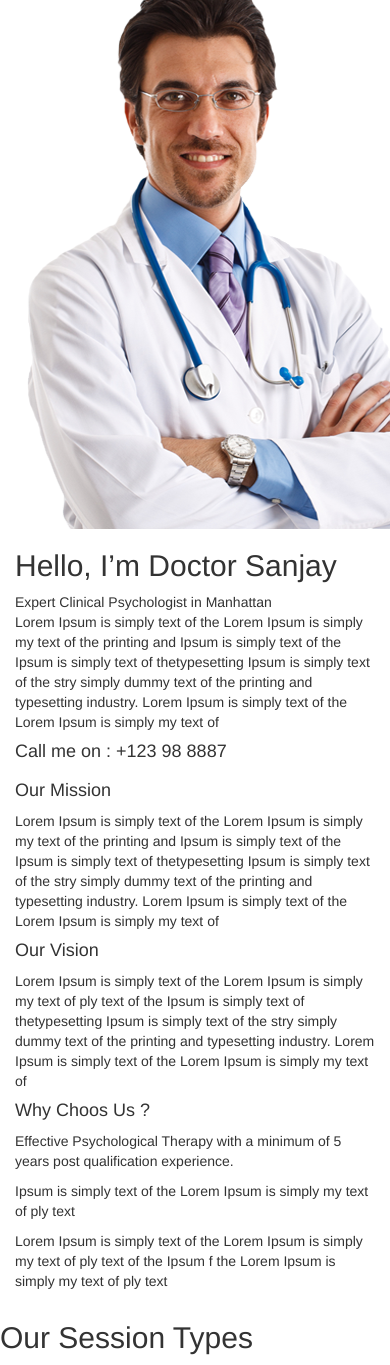
After one commit to microedet/yoteayudo, a Django app: page / in a window 390 px wide; the page is wider, and only the part inside the window is pictured. The commit adds this page. Shown: the part 3030-4395 px from the top of that part. Run offline with Django 3.2, Linux system fonts and the light colour scheme; some libraries are stand-ins or nearby versions.

Commit message:
se crea nueva rama y se integran los ficheros no subidos

```diff
--- a/core/templates/core/base.html
+++ b/core/templates/core/base.html
@@ -30,16 +30,16 @@
                    </div>
                    <div id="menu" class="col-lg-7 col-md-8 d-none d-md-block no-padding">
                        <ul>
-                            <li><a href="{% url 'index' %}">Home</a></li>
-                            <li><a href="{% url 'about_us' %}">About Us</a></li>
-                            <li><a href="{% url 'services' %}">Services</a></li>
+                            <li><a href="{% url 'index' %}">Inicio</a></li>
+                            <li><a href="{% url 'about_us' %}">Acerca de</a></li>
+                            <li><a href="{% url 'services' %}">Servicios</a></li>
                             <li><a href="{% url 'blog' %}">Blog</a></li>
-                            <li><a href="{% url 'gallery' %}">Gallery</a></li>
-                            <li><a href="{% url 'contact_us' %}">Contact Us</a></li>
+                            <li><a href="{% url 'gallery' %}">Galeria</a></li>
+                            <li><a href="{% url 'contact_us' %}">Contacto</a></li>
                         </ul>
                    </div>
                    <div class="col-sm-2 d-none d-lg-block">
-                       <button class="btn btn-success">Book an Appointment</button>
+                       <button class="btn btn-success">Reservar ahora</button>
                    </div>
                 </div>
             </div>
--- /dev/null
+++ b/core/templates/core/index.html
@@ -0,0 +1,234 @@
+{% extends 'core/base.html' %}
+{% load static %}
+{% block content %}
+
+    <!-- ################# Slider Starts Here#######################--->
+     <div class="slider">
+        <!-- Set up your HTML -->
+        <div class="owl-carousel ">
+            <div class="slider-img">
+                <div class="item">
+                    <div class="slider-img"><img src="{% static 'core/images/slider/slider-1.jpg ' %}"></div>
+                    <div class="container">
+                        <div class="row">
+                            <div class="col-lg-offset-2 col-lg-8 col-md-offset-2 col-md-8 col-sm-12 col-xs-12">
+                                <div class="slider-captions">
+                                    <h1 class="slider-title">Feeling stress or anxious?</h1>
+                                    <p class="slider-text hidden-xs">We can help you conquer a wide range of psychological and emotional problems.</p>
+                                    <a href="#" class="btn btn-success hidden-xs">View All Therapies</a>
+                                </div>
+                            </div>
+                        </div>
+                    </div>
+                </div>
+            </div>
+            <div class="item">
+                <div class="slider-img"><img src="{% static 'core/images/slider/slider-2.jpg ' %}"></div>
+                <div class="container">
+                    <div class="row">
+                        <div class="col-lg-offset-2 col-lg-8 col-md-offset-2 col-md-8 col-sm-12 col-xs-12">
+                            <div class="slider-captions">
+                                <h1 class="slider-title">It's time for better help.</h1>
+                                <p class="slider-text hidden-xs">We can help you conquer a wide range of psychological and emotional problems.</p>
+                                <a href="#" class="btn btn-success hidden-xs">Schedule A Visit</a>
+                            </div>
+                        </div>
+                    </div>
+                </div>
+            </div>
+            <div class="item">
+                <div class="slider-img"> <img src="{% static 'core/images/slider/slider-3.jpg ' %}"></div>
+                <div class="container">
+                    <div class="row">
+                        <div class="col-lg-offset-2 col-lg-8 col-md-offset-2 col-md-8 col-sm-12 col-xs-12">
+                            <div class="slider-captions">
+                                <h1 class="slider-title">Meet our psychiatrists</h1>
+                                <p class="slider-text hidden-xs">Our psychiatrists are highly skilled to meet your unique needs.</p>
+                                <a href="#" class="btn btn-success hidden-xs">Meet Psychiatrists</a>
+                            </div>
+                        </div>
+                    </div>
+                </div>
+            </div>
+        </div>
+    </div>
+
+    <section class="our-blog container-fluid">
+  		<div class="container">
+  		<div class="session-title row">
+  		    <h2>Our Services</h2>
+  		    <p>Not the answer you're looking for? Printing and typesetting inLorem Ipsum is simply dummy text of the printing and typesetting industry. Lorem Ipsum has been the industry’s Lorem</p>
+  		</div>
+  			<div class="col-sm-12 blog-cont">
+  				<div class="row no-margin">
+  					<div class="col-lg-4 col-md-6 blog-smk">
+						<div class="blog-single">
+
+								<img src="{% static 'core/images/services/service-1.jpg' %}">
+
+							<div class="blog-single-det">
+
+								<h6>Deperssion</h6>
+								<p>Not the answer you're looking for? Browse other questions tagged  is simply dummy text of the printing and typesetting in</p>
+								<a href="blog_single.html">
+									<button class="btn btn-success btn-sm">More Detail</button>
+								</a>
+							</div>
+						</div>
+					</div>
+					<div class="col-lg-4 col-md-6 blog-smk">
+						<div class="blog-single">
+
+								<img src="{% static 'core/images/services/service-2.jpg' %}">
+
+							<div class="blog-single-det">
+
+								<h6>Anxity</h6>
+								<p>Not the answer you're looking for? Browse other questions tagged  is simply dummy text of the printing and typesetting in</p>
+								<a href="blog_single.html">
+									<button class="btn btn-success btn-sm">More Detail</button>
+								</a>
+							</div>
+						</div>
+					</div>
+
+					<div class="col-lg-4 col-md-6 blog-smk">
+						<div class="blog-single">
+
+								<img src="{% static 'core/images/services/service-3.jpg' %}">
+
+							<div class="blog-single-det">
+
+								<h6>Relationship Issue</h6>
+								<p>Not the answer you're looking for? Browse other questions tagged  is simply dummy text of the printing and typesetting in</p>
+								<a href="blog_single.html">
+									<button class="btn btn-success btn-sm">More Detail</button>
+								</a>
+							</div>
+						</div>
+					</div>
+
+
+  				</div>
+  			</div>
+
+  		</div>
+  	</section>
+
+  	<!-- ################# Doctors Message Starts Here#######################--->
+
+
+    <div class="doctor-message">
+        <div class="inner-lay">
+            <div class="container">
+                <div class="row">
+
+
+                    <div class="col-md-6 col-sm-12 doc-img">
+                        <img  src="{% static 'core/images/doctt.png' %}">
+                    </div>
+                    <div class="col-md-6 col-sm-12 doc-det">
+                        <h2>Hello, I’m Doctor Sanjay</h2>
+                        <span>Expert Clinical Psychologist in Manhattan</span>
+
+                        <p>Lorem Ipsum is simply text of the Lorem Ipsum is simply my text of the printing and Ipsum is simply text of the Ipsum is simply text of thetypesetting Ipsum is simply text of the stry simply dummy text of the printing and typesetting industry. Lorem Ipsum is simply text of the Lorem Ipsum is simply my text of </p>
+
+                        <h4>Call me on : +123 98 8887</h4>
+                    </div>
+                </div>
+            </div>
+
+        </div>
+
+    </div>
+
+      	<!-- ################# Mission Vision Starts Here#######################--->
+
+  	<div class="mosion-vision">
+  	    <div class="container">
+  	        <div class="row">
+  	            <div class="col-lg-4 col-md-12">
+  	                <div class="single-dd">
+  	                    <h4>Our Mission</h4>
+  	                    <p>Lorem Ipsum is simply text of the Lorem Ipsum is simply my text of the printing and Ipsum is simply text of the Ipsum is simply text of thetypesetting Ipsum is simply text of the stry simply dummy text of the printing and typesetting industry. Lorem Ipsum is simply text of the Lorem Ipsum is simply my text of </p>
+
+
+  	                </div>
+  	            </div>
+  	            <div class="col-lg-4 col-md-12">
+  	                 <div class="single-dd">
+  	                    <h4>Our Vision</h4>
+  	                    <p>Lorem Ipsum is simply text of the Lorem Ipsum is simply my text of ply text of the Ipsum is simply text of thetypesetting Ipsum is simply text of the stry simply <br>dummy text of the printing and typesetting industry. Lorem Ipsum is simply text of the Lorem Ipsum is simply my text of </p>
+
+
+  	                </div>
+  	            </div>
+  	            <div class="col-lg-4 col-md-12">
+  	                 <div class="single-dd">
+  	                    <h4>Why Choos Us ?</h4>
+  	                    <p>Effective Psychological Therapy with a minimum of 5 years post qualification experience. </p>
+
+  	                    <p>Ipsum is simply text of the Lorem Ipsum is simply my text of ply text</p>
+
+  	                    <p>Lorem Ipsum is simply text of the Lorem Ipsum is simply my text of ply text of the Ipsum f the Lorem Ipsum is simply my text of ply text </p>
+
+
+  	                </div>
+  	            </div>
+  	        </div>
+  	    </div>
+  	</div>
+
+ 	<!-- ################# Our Session Starts Here#######################--->
+
+  	<section class="sesion-type">
+  	    <div class="container">
+             <div class="session-title row">
+  		    <h2>Our Session Types</h2>
+  		    <p>Not the answer you're looking for? Printing and typesetting inLorem Ipsum is simply dummy text of the printing and typesetting industry. Lorem Ipsum has been the industry’s Lorem</p>
+  		</div>
+  	        <div class="row">
+  	            <div class="col-md-4 col-sm-6">
+  	                <div class="single-sess">
+  	                    <img src="{% static 'core/images/session/therapy-1.jpg' %}">
+  	                    <p>Individual Therapy</p>
+  	                </div>
+  	            </div>
+  	            <div class="col-md-4 col-sm-6">
+  	                <div class="single-sess">
+  	                    <img src="{% static 'core/images/session/therapy-2.jpg' %}">
+  	                    <p>Cuple Therapy</p>
+  	                </div>
+  	            </div>
+  	            <div class="col-md-4 col-sm-6">
+  	                <div class="single-sess">
+  	                    <img src="{% static 'core/images/session/therapy-3.jpg' %}">
+  	                    <p>online Session</p>
+  	                </div>
+  	            </div>
+  	            <div class="col-md-4 col-sm-6">
+  	                <div class="single-sess">
+  	                    <img src="{% static 'core/images/session/therapy-4.jpg' %}">
+  	                    <p>Group Therapy</p>
+  	                </div>
+  	            </div>
+  	            <div class="col-md-4 col-sm-6">
+  	                <div class="single-sess">
+  	                    <img src="{% static 'core/images/session/therapy-5.jpg' %}">
+  	                    <p>All Age Group</p>
+  	                </div>
+  	            </div>
+  	            <div class="col-md-4 col-sm-6">
+  	                <div class="single-sess sess-ok">
+  	                   <h4>Start Your Session today</h4>
+  	                    <p>Take the first step on your journey to feeling better. </p>
+  	                    <button class="btn btn-success">Book an Appointment</button>
+  	                </div>
+  	            </div>
+  	        </div>
+  	    </div>
+  	</section>
+
+  	<!-- ################# Testimonial Starts Here#######################--->
+
+{% endblock %}
```
Also changed, not shown: core/templates/core/about_us.html (added, +73 -0 lines), core/templates/core/blog.html (added, +117 -0 lines), core/templates/core/contact_us.html (added, +89 -0 lines), core/templates/core/gallery.html (added, +89 -0 lines), core/templates/core/services.html (added, +62 -0 lines), core/static/core/images/aboout.jpg (added), core/static/core/images/doctt.png (added), core/static/core/images/fav.jpg (added), core/static/core/images/logo.jpg (added), 1 other file.
